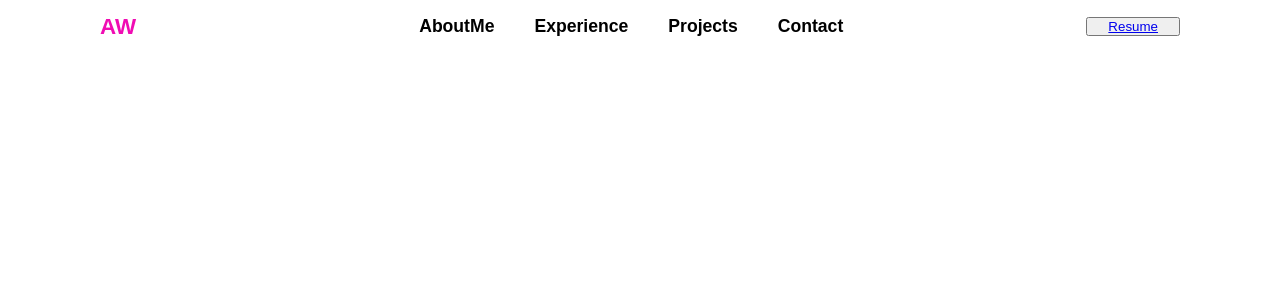
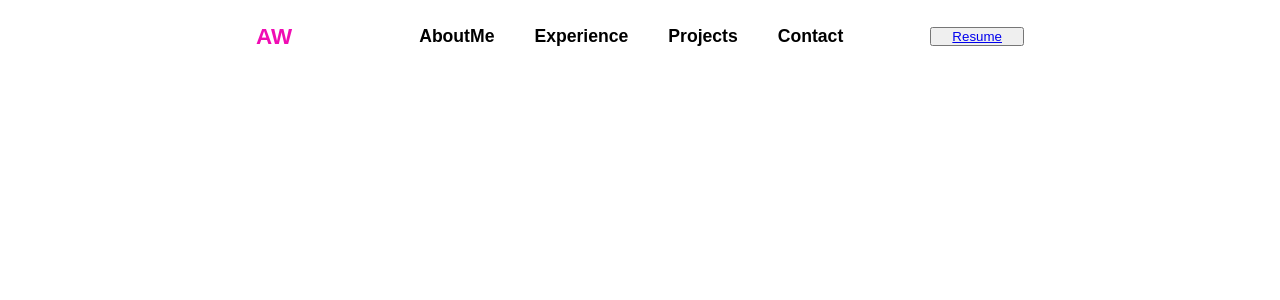
Before and after one commit to AgnesWangechi/Agnes-Wangechi, a React (Create React App) app: page / in a window 1280 px wide. Shown: the top 300 px of the page. Built offline with nearby package versions, Linux system fonts and the light colour scheme.

Commit message:
Navbar change

```diff
--- a/src/Components/Navbar.css
+++ b/src/Components/Navbar.css
@@ -2,7 +2,7 @@ nav{
     display:flex;
     align-items: center;
     justify-content:space-between;
-    padding: 0 100px;
+    padding: 10px 20%;
 
 }
 .logo{
```
